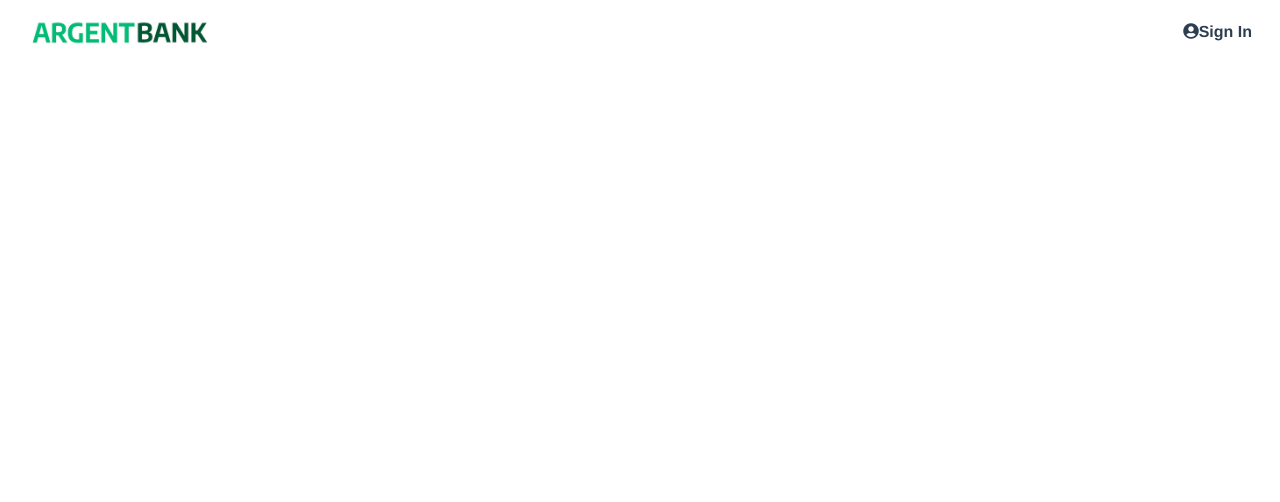
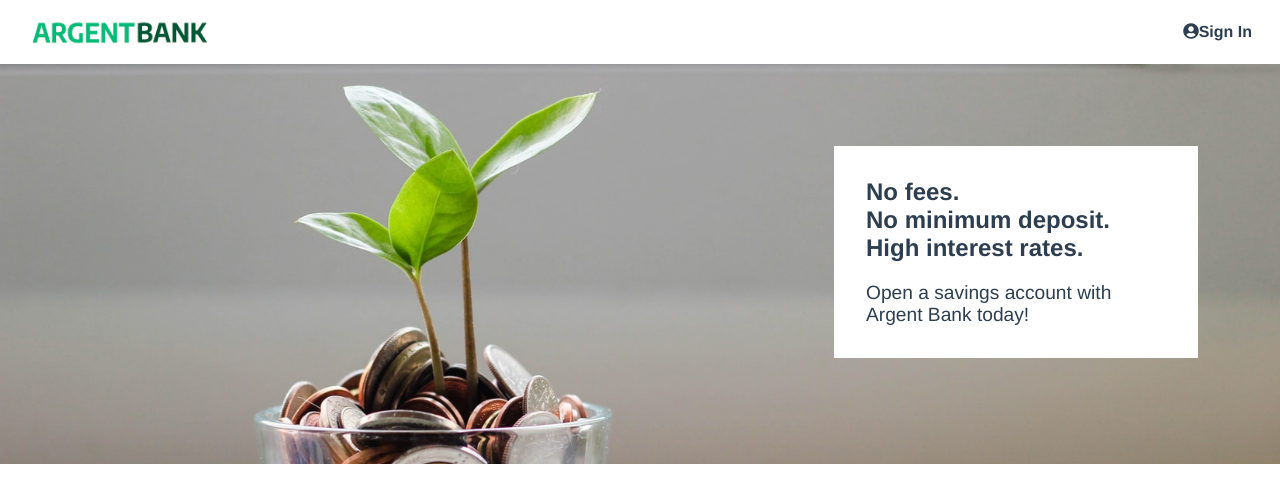
Before and after one commit to Codamor/ArgentBank, a React (Create React App) app: page / in a window 1280 px wide. Shown: the top 502 px of the page. Built offline with nearby package versions, Linux system fonts and the light colour scheme.

Commit message:
add Hero Component

```diff
--- a/src/App.js
+++ b/src/App.js
@@ -1,6 +1,7 @@
 import React from "react";
 import {BrowserRouter} from "react-router-dom";
 import Navigation from "./Components/Navigation/Navigation";
+import Hero from "./Components/Hero/Hero";
 
 
 
@@ -8,6 +9,7 @@ function App() {
   return (
       <BrowserRouter>
           <Navigation />
+          <Hero />
 
       </BrowserRouter>
   );
--- /dev/null
+++ b/src/Components/Hero/Hero.css
@@ -0,0 +1,52 @@
+.hero {
+    background-image: url('/src/assets/img/bank-tree.jpeg');
+    background-position: 0 -50px;
+    background-size: cover;
+    background-repeat: no-repeat;
+    height: 300px;
+    position: relative;
+}
+
+.hero-content {
+    position: relative;
+    top: 2rem;
+    width: 200px;
+    background: white;
+    padding: 2rem;
+    text-align: left;
+    margin: 0 auto;
+}
+
+.hero-content .subtitle {
+    font-weight: bold;
+    font-size: 1rem;
+    margin: 0;
+}
+
+.hero-content .text {
+    margin-bottom: 0;
+    font-size: 0.9rem;
+}
+
+@media (min-width: 920px) {
+    .hero {
+        height: 400px;
+        background-position: 0% 33%;
+    }
+
+    .hero-content {
+        position: absolute;
+        top: 50px;
+        right: 50px;
+        width: 300px;
+        margin: 2rem;
+    }
+
+    .hero-content .subtitle {
+        font-size: 1.5rem;
+    }
+
+    .hero-content .text {
+        font-size: 1.2rem;
+    }
+}
--- /dev/null
+++ b/src/Components/Hero/Hero.js
@@ -0,0 +1,27 @@
+import React from "react";
+import "./Hero.css" ;
+
+/**
+ * Component for showing Hero content
+ * Display a background, a title and a description
+ *
+ * @component
+ */
+
+class Hero extends React.Component{
+    render() {
+        return (
+            <div className="hero">
+                <section className="hero-content">
+                    <h2 className="sr-only">Promoted Content</h2>
+                    <p className="subtitle">No fees.</p>
+                    <p className="subtitle">No minimum deposit.</p>
+                    <p className="subtitle">High interest rates.</p>
+                    <p className="text">Open a savings account with Argent Bank today!</p>
+                </section>
+            </div>
+        );
+    }
+}
+
+export default Hero ;
```
